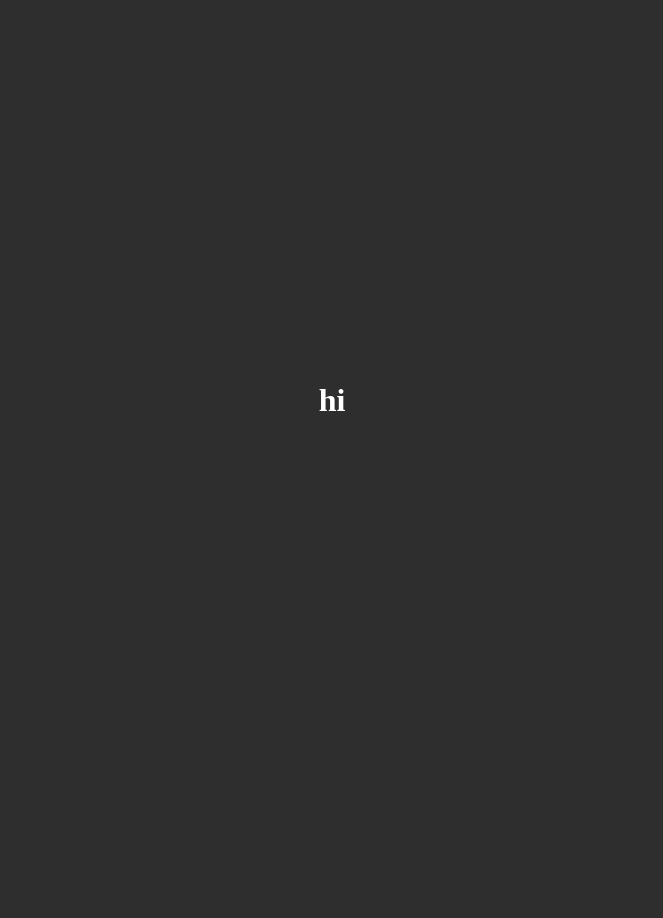
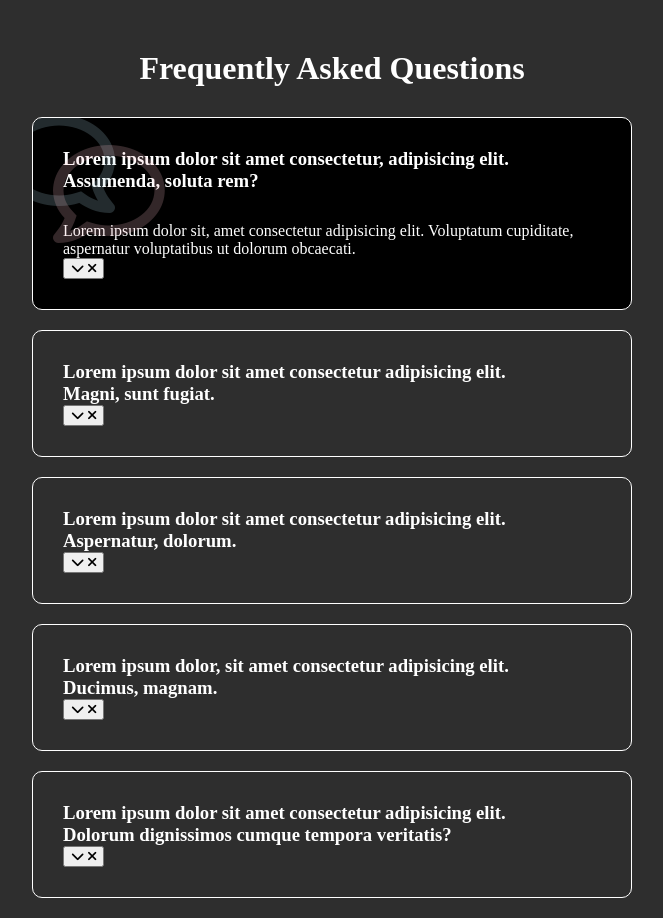
Before and after one commit to eNjeyka/faq, a plain HTML site: page index.html in a window 1280 px wide. Shown: the whole page, without its empty margins (308-971 px from the left). Before the commit the page ends 800 px from the top, so only its background shows below. Drawn offline with Linux system fonts and the light colour scheme.

Commit message:
added first part of css

```diff
--- a/index.html
+++ b/index.html
@@ -10,6 +10,73 @@
         <title>FAQ</title>
     </head>
     <body>
-        <h1>hi</h1>
+        <h1>Frequently Asked Questions</h1>
+        <div class="faq-container">
+            <div class="faq active">
+                <h3 class="faq-title">
+                    Lorem ipsum dolor sit amet consectetur, adipisicing elit. Assumenda, soluta rem?
+                </h3>
+                <p class="faq-text">
+                    Lorem ipsum dolor sit, amet consectetur adipisicing elit. Voluptatum cupiditate, aspernatur voluptatibus ut dolorum obcaecati.
+                </p>
+
+                <button>
+                    <i class="fas fa-chevron-down"></i>
+                    <i class="fas fa-times"></i>
+                </button>
+            </div>
+            <div class="faq">
+                <h3 class="faq-title">
+                    Lorem ipsum dolor sit amet consectetur adipisicing elit. Magni, sunt fugiat.
+                </h3>
+                <p class="faq-text">
+                    Lorem ipsum dolor sit amet consectetur adipisicing elit. Hic et iure minima itaque ratione a!
+                </p>
+
+                <button>
+                    <i class="fas fa-chevron-down"></i>
+                    <i class="fas fa-times"></i>
+                </button>
+            </div>
+            <div class="faq">
+                <h3 class="faq-title">
+                    Lorem ipsum dolor sit amet consectetur adipisicing elit. Aspernatur, dolorum.
+                </h3>
+                <p class="faq-text">
+                    Lorem ipsum dolor sit amet.
+                </p>
+
+                <button>
+                    <i class="fas fa-chevron-down"></i>
+                    <i class="fas fa-times"></i>
+                </button>
+            </div>
+            <div class="faq">
+                <h3 class="faq-title">
+                    Lorem ipsum dolor, sit amet consectetur adipisicing elit. Ducimus, magnam.
+                </h3>
+                <p class="faq-text">
+                    Lorem, ipsum dolor sit amet consectetur adipisicing.
+                </p>
+
+                <button>
+                    <i class="fas fa-chevron-down"></i>
+                    <i class="fas fa-times"></i>
+                </button>
+            </div>
+            <div class="faq">
+                <h3 class="faq-title">
+                    Lorem ipsum dolor sit amet consectetur adipisicing elit. Dolorum dignissimos cumque tempora veritatis?
+                </h3>
+                <p class="faq-text">
+                    Lorem ipsum dolor sit amet consectetur adipisicing elit. Ipsam?
+                </p>
+
+                <button>
+                    <i class="fas fa-chevron-down"></i>
+                    <i class="fas fa-times"></i>
+                </button>
+            </div>
+        </div>
     </body>
 </html>
--- a/styles.css
+++ b/styles.css
@@ -1,10 +1,62 @@
 body {
     background-color: rgb(46, 46, 46);
     color: white;
-    display: flex;
-    align-items: center;
-    justify-content: center;
-    height: 100vh;
+}
+
+h1 {
+    margin: 50px 0 30px;
+    text-align: center;
+}
+
+.faq-container {
+    max-width: 600px;
+    margin: 0 auto;
+}
+
+.faq {
+    background-color: transparent;
+    border: 1px solid white;
+    border-radius: 10px;
+    margin: 20px 0;
+    padding: 30px;
+    position: relative;
     overflow: hidden;
-    margin: 0;
+    transition: 0.3s ease;
 }
+
+.faq.active {
+    background-color: black;
+}
+
+.faq.active::before,
+.faq.active::after {
+    content: "\f075";
+    font-family: "Font Awesome 5 Free";
+    color: pink;
+    font-size: 7rem;
+    position: absolute;
+    opacity: 0.2;
+    top: 20px;
+    left: 20px;
+    z-index: 0;
+}
+
+.faq.active::before {
+    color: lightblue;
+    top: -10px;
+    left: -30px;
+    transform: rotateY(180deg);
+}
+
+.faq-title {
+    margin: 0 35px 0 0;
+}
+
+.faq-text {
+    display: none;
+    margin: 30px 0 0;
+}
+
+.faq.active .faq-text {
+    display: block;
+}
```
